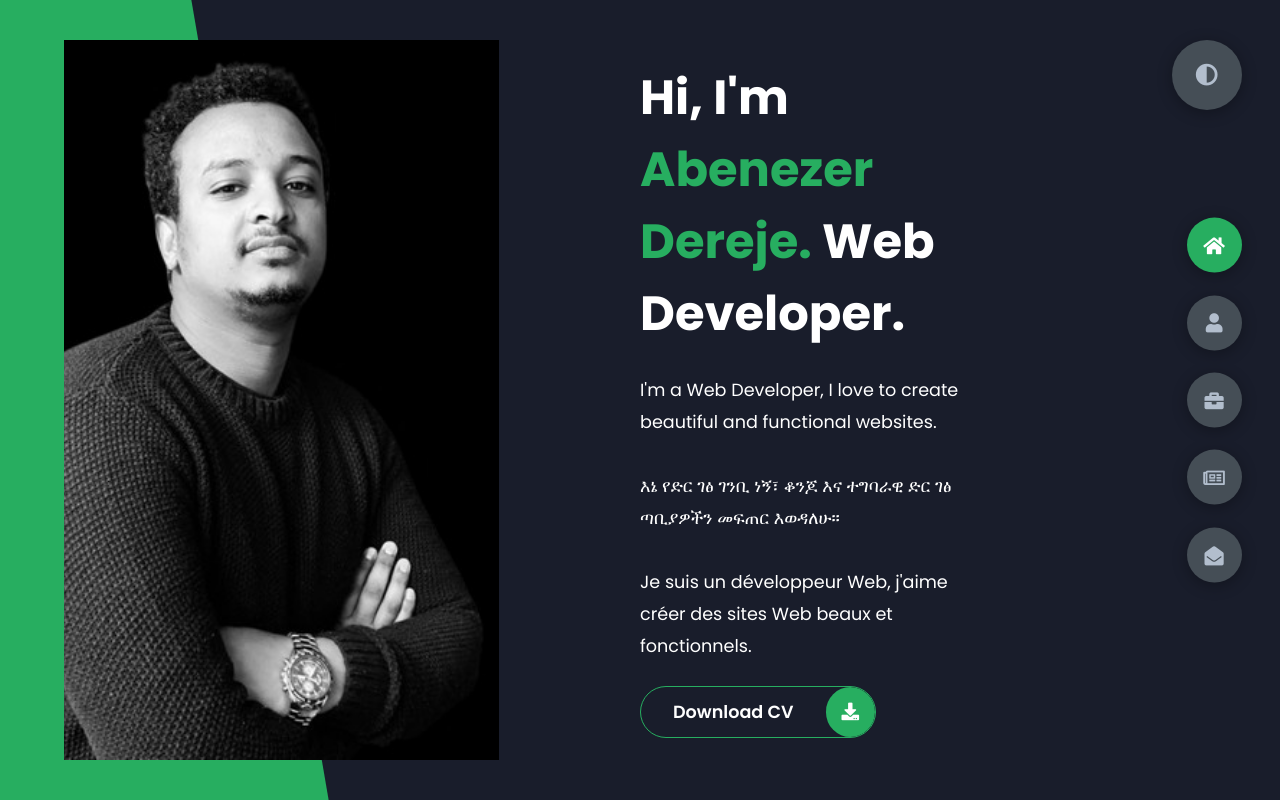
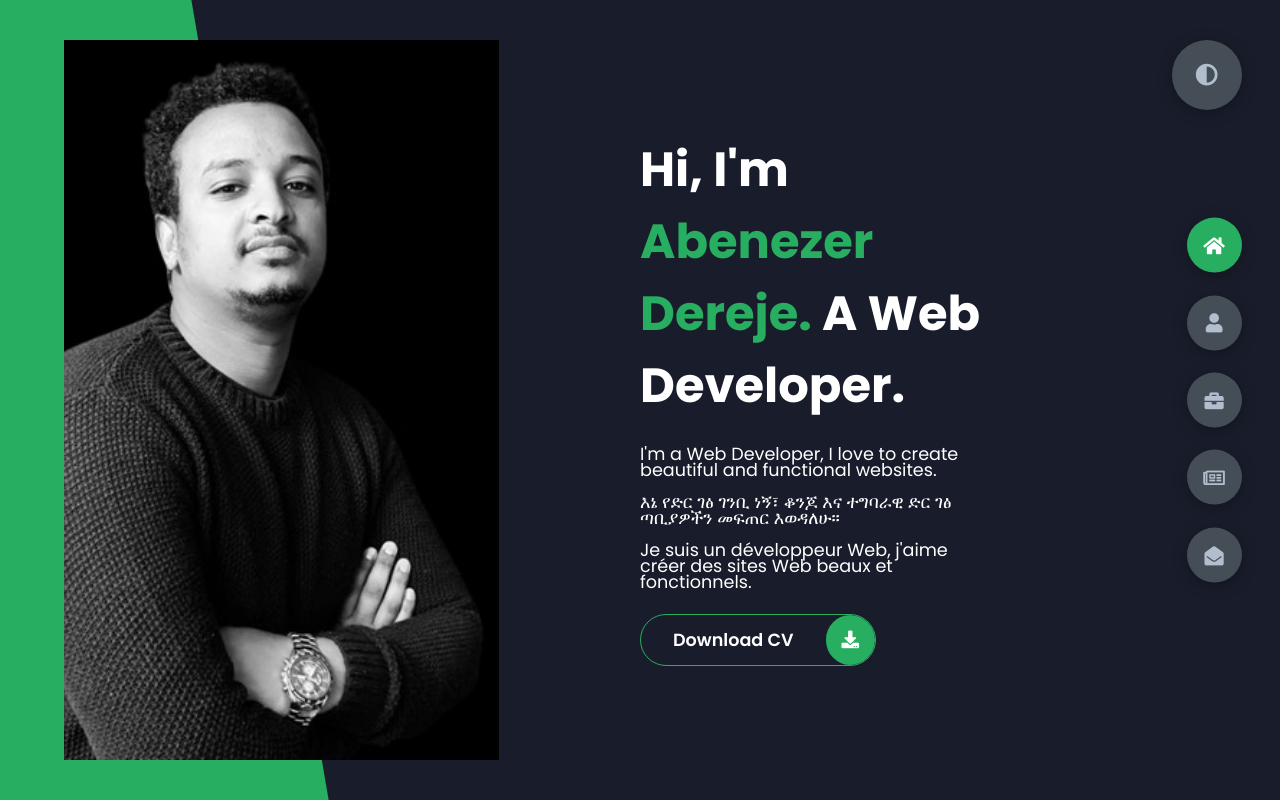
Before and after one commit to AbenezerDer/portfolio_project, a plain HTML site: page index.html in a window 1280 px wide. Drawn offline with Linux system fonts and the light colour scheme.

Commit message:
Portfolio Project

```diff
--- a/index.html
+++ b/index.html
@@ -23,7 +23,7 @@
             <div class="right-header">
                 <h1 class="name">
                     Hi, I'm <span>Abenezer Dereje.</span>
-                     Web Developer.
+                    A Web Developer.
                 </h1>
                 <p>
                     I'm a Web Developer, I love to create beautiful and functional websites.<br /><br />
--- a/styles/styles.scss
+++ b/styles/styles.scss
@@ -194,7 +194,7 @@ section {
         }
         p {
             margin: 1.5rem 0;
-            line-height: 2rem;
+            line-height: 1rem;
         }
     }
 }
```
Also changed, not shown: styles/styles.css.
